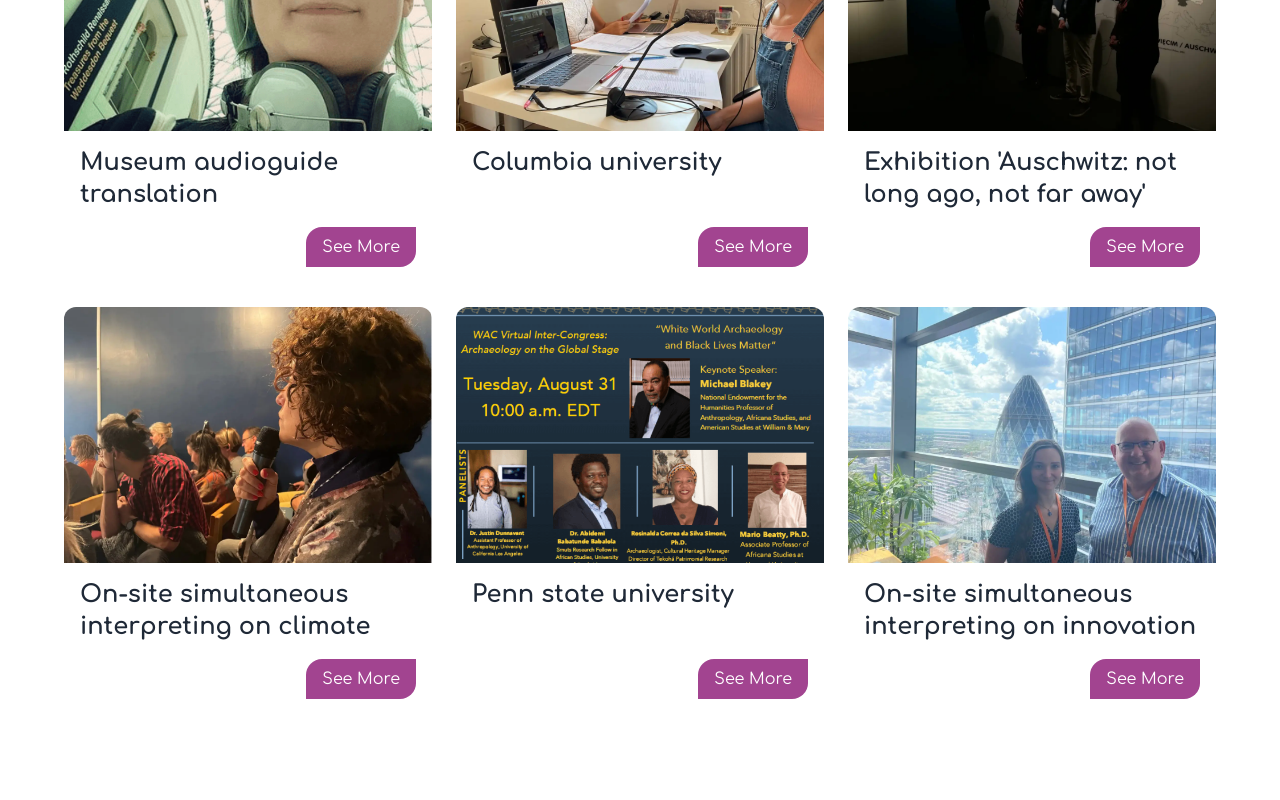
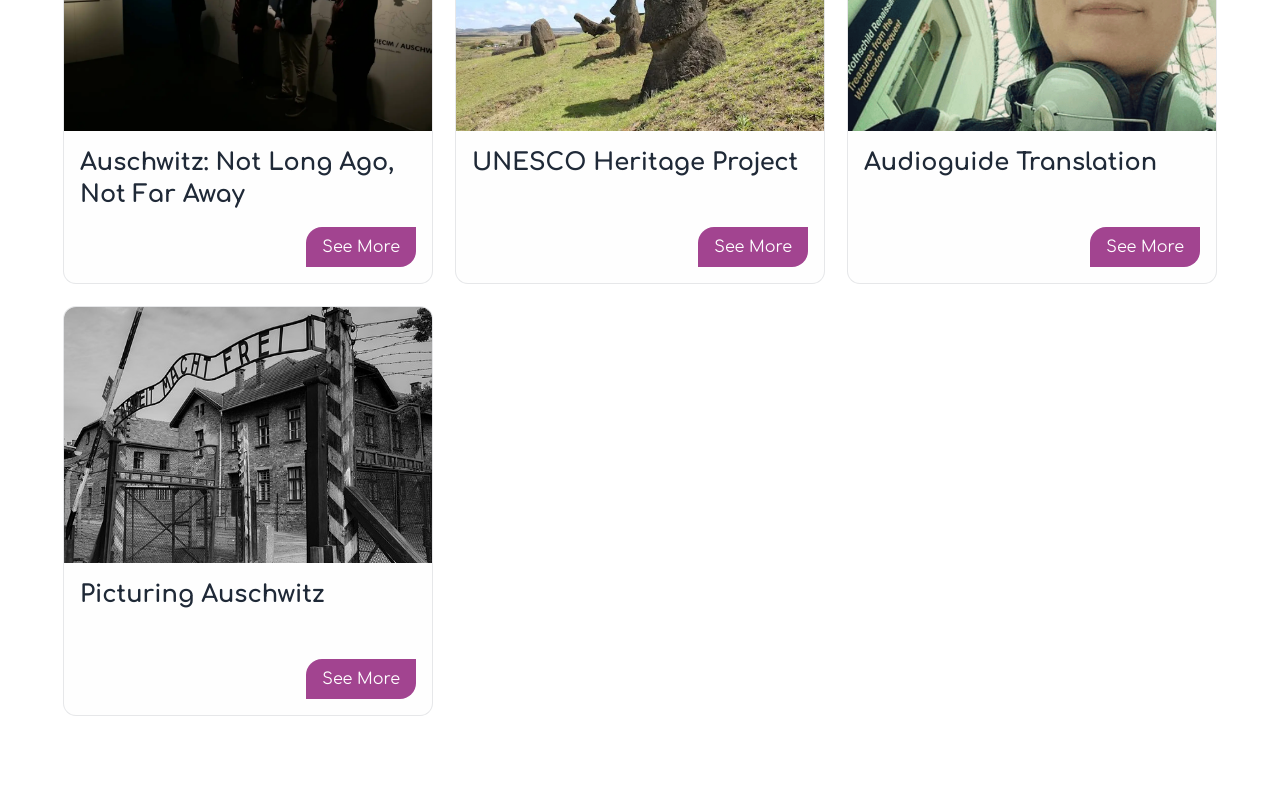
Before and after one commit to Bilel-lefi/luna-portfolio, a React (Vite) app: page / in a window 1280 px wide. Shown: the part 920-1720 px from the top of the page. Built offline with nearby package versions, Linux system fonts and the light colour scheme.

Commit message:
modify casestudies

```diff
--- a/src/components/CaseStudyCard.jsx
+++ b/src/components/CaseStudyCard.jsx
@@ -3,7 +3,7 @@
 
 function CaseStudyCard({ study, showDetails, onSeeMore, isDesktop }) {
   return (
-    <div className="w-full bg-white hover:shadow-gray-400 rounded-xl overflow-hidden transition duration-300 hover:shadow-lg">
+    <div onClick={onSeeMore} className="w-full cursor-pointer bg-gray-100/10 ring-1 ring-gray-900/10 hover:shadow-gray-100 rounded-xl overflow-hidden transition duration-300 hover:shadow-lg">
       <img
         src={study.images[0]}
         alt={study.title}
@@ -15,7 +15,6 @@
         </div>
         <div className="flex justify-end ">
           <button
-            onClick={onSeeMore}
             className="px-4 py-2 text-white bg-tertiary rounded-lg hover:bg-primary-dark transition"
             style={{
               borderTopLeftRadius: "1rem",
@@ -44,8 +43,8 @@
                 <span className="font-semibold">Service:</span> {study.service}
               </p>
               <p>
-                <span className="font-semibold">Language:</span>{" "}
-                {study.languages}
+                <span className="font-semibold">wordsTranslated:</span>{" "}
+                {study.wordsTranslated}
               </p>
               <p>
                 <span className="font-semibold">Subject:</span> {study.topic}
--- a/src/components/CaseStudyModal.jsx
+++ b/src/components/CaseStudyModal.jsx
@@ -24,23 +24,19 @@
         </div>
 
         <p>
-          <span className="font-semibold text-xl text-primary">Service :</span>{" "}
-          {study.service}
+          <span className="font-semibold text-xl text-primary">words translated :</span>{" "}
+          {study.wordsTranslated}
+        </p>
+
+        <p>
+          <span className="font-semibold text-xl text-primary">Results :</span>{" "}
+          {study.Results}
         </p>
         <p>
-          <span className="font-semibold text-xl text-primary">Language :</span>{" "}
-          {study.languages}
+          <span className="font-semibold text-xl text-primary">Description :</span>{" "}
+          {study.description}
         </p>
-        <p>
-          <span className="font-semibold text-xl text-primary">Subject :</span>{" "}
-          {study.topic}
-        </p>
-        <p>{study.description}</p>
-        <p>
-          <span className="font-semibold text-xl text-primary">Results :</span>{" "}
-          {study.results}
-        </p>
-        <blockquote className="italic text-gray-600">
+        <blockquote className="italic">
           <span className="font-semibold text-xl text-primary ">
             Testimonial :
           </span>{" "}
--- a/src/constants/caseStudies.js
+++ b/src/constants/caseStudies.js
@@ -1,101 +1,56 @@
 import case1 from "../assets/case1.png";
-import case2 from "../assets/case2.png";
+import case22 from "../assets/case22.webp";
 import case3 from "../assets/case3.png";
-import case4 from "../assets/case4.png";
-import case5 from "../assets/case5.png";
-import case6 from "../assets/case6.png";
+import case44 from "../assets/casee44.jpg";
 
 const caseStudies = [
   {
     id: 1,
-
-    title: " Museum audioguide translation",
-    service: "Translation & proofreading",
-    languages: "English to french",
-    topic:
-      "Exhibits spanning all art history from its very beginnings. 100K words",
+    title: "Auschwitz: Not Long Ago, Not Far Away",
+    wordsTranslated: "70K words",
+    Results:
+      "The world-renowned exhibition could open in Malmö right on schedule, for the first time available in Swedish. (And has now been extended!)",
     description:
-      "I translated parts of and reviewed/edited all existing audioguide content for one of the world’s most famous museum as they modernised their audioguide devices.",
-    results:
-      "As a result, the new updated audioguides were rolled out on time and millions of French-speaking visitors could get the most out of their experience at the museum again..",
+      "Selected the team and managed the translation from English into Swedish of the award-winning exhibition, in constant collaboration with the Auschwitz-Birkenau Museum and the Living History Forum of Sweden.",
     testimonial:
-      "“It is always a pleasure to work with Luna: she is very knowledgeable, thorough, and her translations reflect the subtleties of the original texts. I would recommend her to anyone who is looking for well-researched translations and proofreading.” ” -  Danielle Bastiaens, Project Manager",
+      "Thanks to her willingness, professionalism and commitment, we were able to complete the project on time and with good results. – Irene Pagalday, Musealia",
+    images: [case3],
+  },
+  {
+    id: 2,
+    title: "UNESCO Heritage Project",
+    wordsTranslated: "20K words",
+    Results:
+      "The striking documentary was able to raise awareness regarding the protection of our planet's wonderful riches, as well as prompt conservation projects.",
+    description:
+      "Co-translated, reviewed and edited (English to French) a UNESCO heritage sites' conservation project for a large cultural platform's interactive website.",
+    testimonial:
+      "Luna is a very creative and able translator. Her research is spotless and her writing style always on target. – Nathalie Reis, Reis Translations",
+    images: [case22],
+  },
+  {
+    id: 3,
+    title: "Audioguide Translation",
+    wordsTranslated: "100K words",
+    Results:
+      "The new updated audioguides were rolled out on time and millions of Frenchspeaking visitors could get the best experience at the museum again.",
+    description:
+      "Translated and reviewed/edited all audioguide content from English into French for one of the world’s most famous museums as they modernised their devices.",
+    testimonial:
+      "It is always a pleasure to work with Luna: she is very knowledgeable, thorough, and her translations reflect the subtleties of the original texts. – Danielle Bastiaens, Project Manager",
     images: [case1],
   },
   {
-    id: 2,
-    title: " Columbia university",
-    service: "RSI (Remote Simultaneous Interpreting)",
-    languages: " English to French",
-    topic:
-      "Archaeology (3-day symposium on the state of knowledge on Madagascar’s archaeology)",
+    id: 4,
+    title: "Picturing Auschwitz",
+    wordsTranslated: "7K words",
+    Results:
+      "The exhibition showing unique photographs of the camps became finally accessible French-speakers",
     description:
-      "I managed the team of interpreters and provided simultaneous translation, technical support and consultancy for the smooth running of the 3-day remote event.",
-    results:
-      "Thanks to our skills and expertise, scholars and archaeologists were able to reconnect after the pandemics and effectively share technical information and new findings in their field.",
+      "Exhibition translation from English into French to be shown at the UN HQ in Paris and NYC for Musealia (in partnership with the Auschwitz-Birkenau Museum).",
     testimonial:
-      "“Luna was an incredible help with our event and went far beyond my expectations in preparing and following up on the project.” ” -  Zoe Crossland, Department of Archaeology, Columbia University.",
-    images: [case2],
-  },
-  {
-    id: 3,
-    title: "Exhibition 'Auschwitz: not long ago, not far away'",
-    service: "Exhibition translation project management",
-    languages: " English to Swedish",
-    topic:
-      "Art exhibition “Auschwitz: Not Long Ago, Not Far Away” to open in Malmö, Sweden. 70K words",
-    description:
-      "I carefully selected and vetted the team of specialised translators and managed the very large translation project from English into Swedish of the award-winning exhibition, in constant collaboration with the Auschwitz-Birkenau Museum and the Living History Forum of Sweden.",
-    results:
-      "Grâce à une préparation minutieuse et à l'expérience des interprètes, adaptation aux conditions inhabituelles (interprétation dans une ferme), permettant aux acteurs de l'agro-industrie venus de toute l'Europe de comprendre et de participer sans problème aux discussions complexes des panels et aux tables rondes d'experts.",
-    images: [case3],
-  },
-  {
-    id: 4,
-    title: "On-site simultaneous interpreting on climate",
-    service: "Simultaneous Interpreting",
-    languages: " French to English and vice-versa",
-    topic:
-      "Agriculture, climate change, sustainable farming. (2-days conference, in a heritage site and on a farm.)",
-    description:
-      "I selected & managed the team of interpreters and worked on-site in French-English for a rural resilience meet up between farmers discussing the socio-ecological transition in Nantes (France). I also consulted on the equipment to rent and on the technical aspects of hiring interpreters.",
-    results:
-      "Because we were well-prepared and experienced interpreters, we were able to adapt to the unusual conditions (interpreting in a farm), and disruptors in the agribusiness industry coming from all over Europe could seamlessly understand and participate in the complex panel discussions and expert roundtables taking place in French.",
-    testimonial:
-      " “Leur professionnalisme et leur bonne humeur ont permis de briser les barrières linguistiques et culturelles.” (English translation “Their professionalism and good moods allowed us to break down linguistic and cultural barriers.”)  ” - Valérie Geslin, Project coordinator, ARC2020.",
-
-    images: [case4],
-  },
-  {
-    id: 5,
-    title: "Penn state university",
-    service: "RSI (Remote Simultaneous Interpreting) ",
-    languages: " English to French, English to Brazilian Portuguese",
-    topic: " Black Lives Matter, Archaeology. 1-day conference",
-    description:
-      "I selected, vetted & managed the team of specialised interpreters for the language combinations English-French and English-Brazilian Portuguese, and consulted on the technical aspects of working with interpreters.",
-    results:
-      "What did the client enjoy the most from this collaboration ? “The translation team was extremely well organized, detail-oriented and efficient. I felt that our event was in expert hands, and we received lots of positive feedback from participants about how accessible the event was across language backgrounds. I really appreciated the steps the team took to solicit materials in advance to best prepare for the event, including key terms, particular usages of terms in our field, and any other advance written or recorded materials for review. This was really going above and beyond to ensure seamless translation during the event.“",
-    testimonial:
-      " “Leur professionnalisme et leur bonne humeur ont permis de briser les barrières linguistiques et culturelles.” (English translation “Their professionalism and good moods allowed us to break down linguistic and cultural barriers.”)  ” - Valérie Geslin, Project coordinator, ARC2020.",
-
-    images: [case5],
-  },
-  {
-    id: 6,
-    title: "On-site simultaneous interpreting on innovation",
-    service: "On-site simultaneous Interpreting",
-    languages: "English to French and vice-versa",
-    topic:
-      "Innovation & best practices in DEI – diversity, equity inclusion in top London companies. 3-days conference",
-    description:
-      "I selected & managed the team of interpreters and worked on-site in French-English in London., hired the equipment and consulted on the tech side of working with interpreters . Indeed, we helped the HR department from a French insurance company meet with innovators in the field of Diversity, Equality and Inclusion. ",
-    results:
-      " The interpreting brought such added value to the event, despite the language difference, that the discussion was extremely lively. In addition, the portable, comfortable equipment worked like a charm, and everyone was able to communicate freely.",
-    testimonial:
-      " “ “I couldn’t put it any better than this. If you’re looking for a quick fix, then this isn’t the solution you’re looking for, but if you want a job done properly, then Luna sets out clearly what is done to prepare beforehand, so that your event runs as smoothly as a smooth thing that’s just been ironed.” ” - Award-winning interpreter & dear colleague, Paul Appleyard.",
-
-    images: [case6],
+      "Luna has the perfect combination of excellent skills and care of each project she works on. – Luis Ferreiro, CEO, Musealia",
+    images: [case44],
   },
 ];
 
```
Also changed, not shown: src/components/Home.jsx (+4 -10 lines), src/assets/case22.webp (added), src/assets/casee44.jpg (added).
